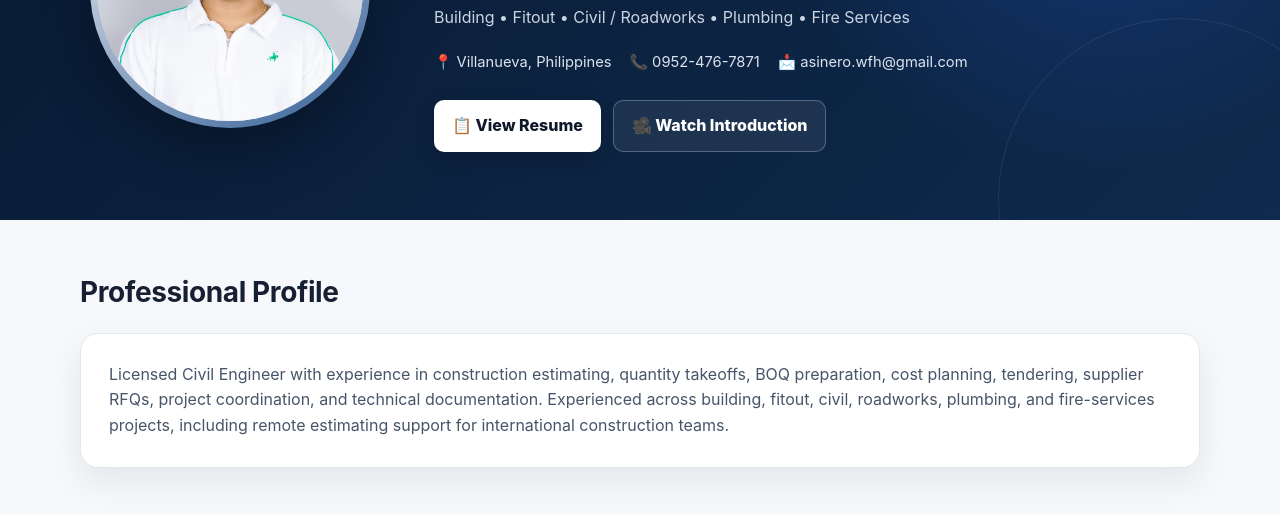
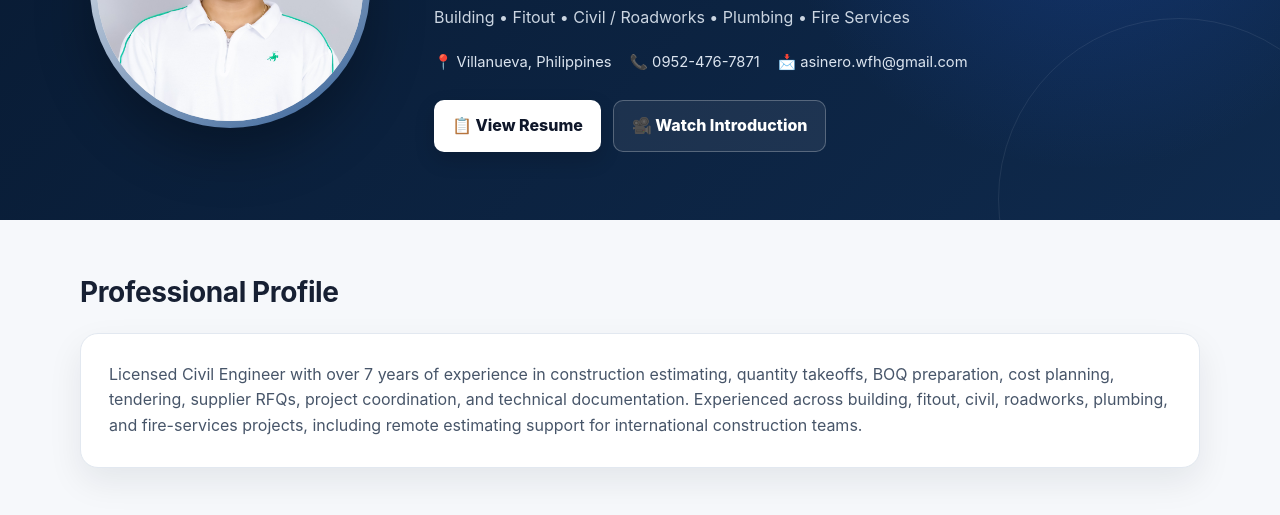
Before and after one commit to asinerowfh-sys/Portfolio_Asinero, a plain HTML site: page index.html in a window 1280 px wide. Shown: the part 244-759 px from the top of the page. Drawn offline with Linux system fonts and the light colour scheme.

Commit message:
Update index.html

```diff
--- a/index.html
+++ b/index.html
@@ -381,7 +381,7 @@
       </div>
 
       <div class="profile-card">
-        Licensed Civil Engineer with experience in construction estimating,
+        Licensed Civil Engineer with over 7 years of experience in construction estimating,
         quantity takeoffs, BOQ preparation, cost planning, tendering, supplier
         RFQs, project coordination, and technical documentation. Experienced
         across building, fitout, civil, roadworks, plumbing, and fire-services
```
